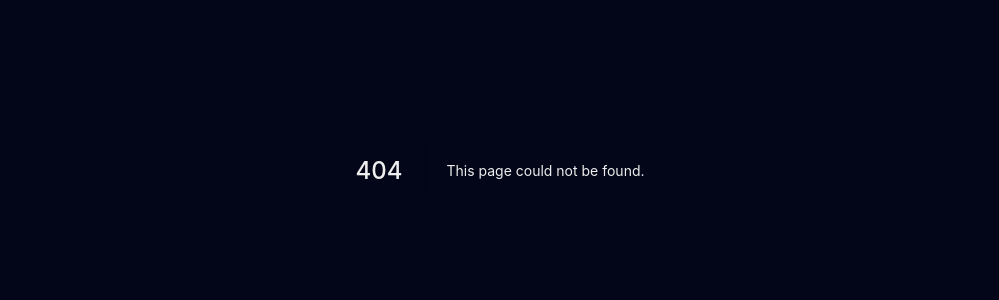
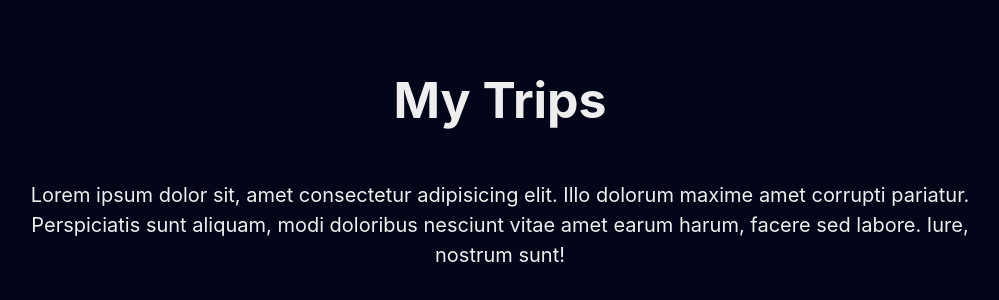
Before and after one commit to gabepinheiro/medals-brazil, a Next.js app: page /about in a window 1280 px wide. Before the commit this address had no page. Shown: the part 230-530 px from the top of the page, without its empty margins (140-1139 px from the left). Built offline with nearby package versions, Linux system fonts and the light colour scheme.

Commit message:
Add About Page

```diff
--- /dev/null
+++ b/src/pages/about.tsx
@@ -0,0 +1,5 @@
+import AboutTemplate from 'templates/About'
+
+const About = () => <AboutTemplate />
+
+export default About
--- /dev/null
+++ b/src/templates/About/index.tsx
@@ -0,0 +1,24 @@
+import LinkWrapper from 'components/LinkWrapper'
+import { CloseOutline } from '@styled-icons/evaicons-outline'
+
+import * as S from './styles'
+
+const AboutTemplate = () => (
+  <S.Content>
+    <LinkWrapper href="/">
+      <CloseOutline size={32} />
+    </LinkWrapper>
+
+    <S.Heading>My Trips</S.Heading>
+
+    <S.Body>
+      <p>
+        Lorem ipsum dolor sit, amet consectetur adipisicing elit. Illo dolorum
+        maxime amet corrupti pariatur. Perspiciatis sunt aliquam, modi doloribus
+        nesciunt vitae amet earum harum, facere sed labore. Iure, nostrum sunt!
+      </p>
+    </S.Body>
+  </S.Content>
+)
+
+export default AboutTemplate
--- /dev/null
+++ b/src/templates/About/styles.ts
@@ -0,0 +1,22 @@
+import styled from 'styled-components'
+
+export const Content = styled.section`
+  text-align: center;
+  display: flex;
+  align-items: center;
+  justify-content: center;
+  flex-direction: column;
+  height: 100vh;
+  max-width: var(--container);
+  margin: 0 auto;
+`
+
+export const Heading = styled.h1`
+  font-size: var(--large);
+  margin-bottom: var(--large);
+`
+
+export const Body = styled.div`
+  // server para estilos do body
+  // p, a, ul, li, blockquote...
+`
```
Also changed, not shown: src/pages/index.tsx (+9 -13 lines).
